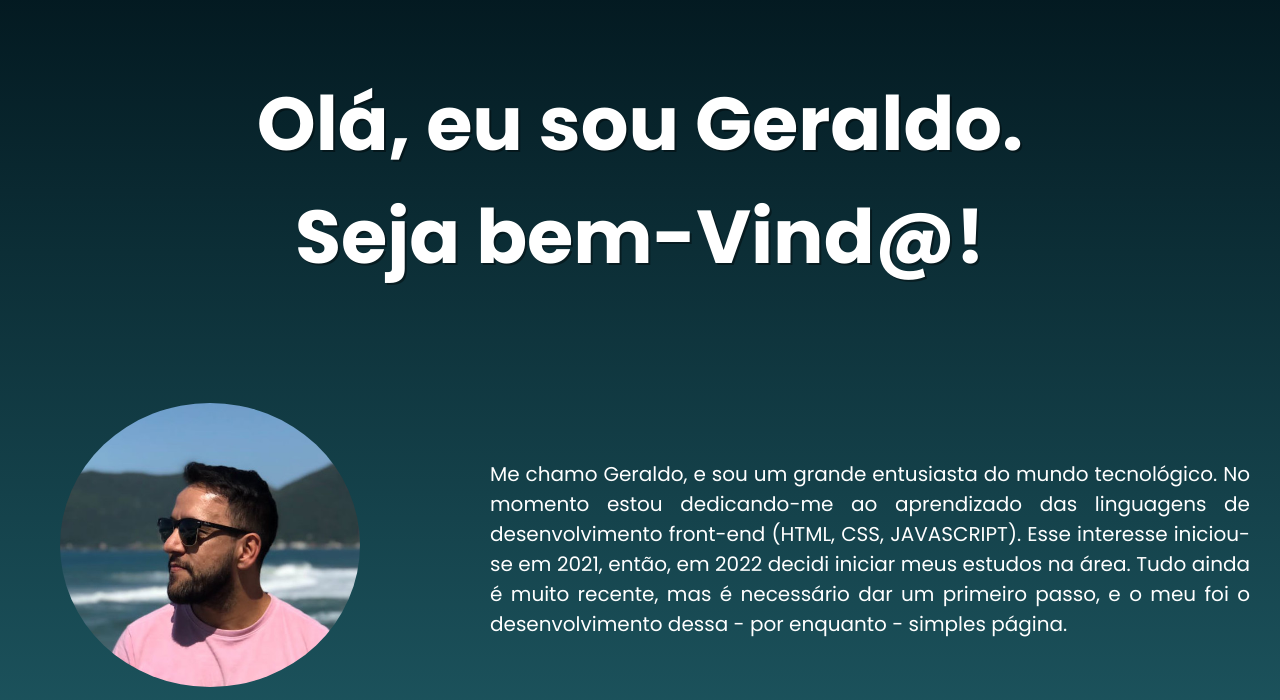
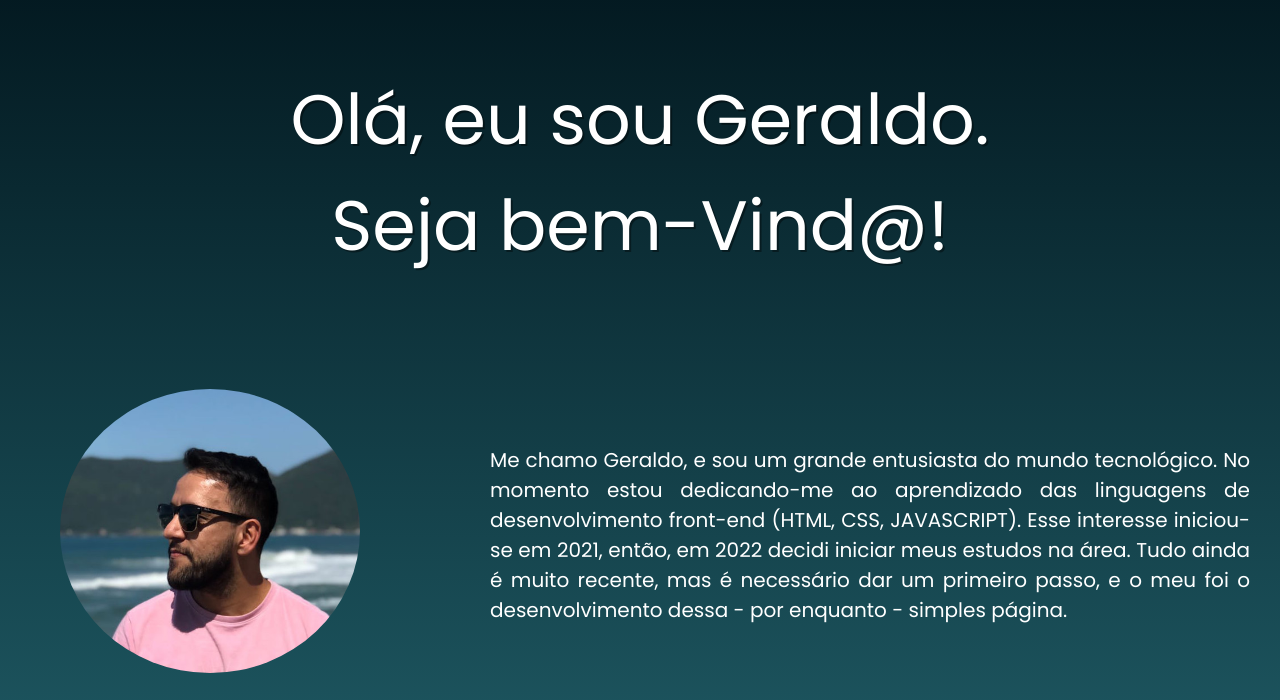
Before and after one commit to geraldoctjunior/portfolio, a plain HTML site: page index.html in a window 1280 px wide. Shown: the part 100-800 px from the top of the page. Drawn offline with Linux system fonts and the light colour scheme.

Commit message:
update home

```diff
--- a/estilos.css
+++ b/estilos.css
@@ -57,10 +57,10 @@ header nav.navegador .lista-do-navegador .item:hover {
     border-radius: 5px;
 }
 
-section.home {
+section.home p{
     margin: 20px;
     padding: 30px;
-    font-size: 50px;
+    font-size: 70px;
     align-items: center;
     text-align: center;
     text-shadow: 2px 2px 0px rgba(0, 0, 0, 0.39);
--- a/index.html
+++ b/index.html
@@ -27,7 +27,7 @@
     </header>
 
     <section class="home">
-        <h1>Olá, eu sou Geraldo. <br> Seja bem-Vind@!</h1>
+        <p>Olá, eu sou Geraldo. <br> Seja bem-Vind@!</p>
     </section>
 
     <section class="sobre">
```
